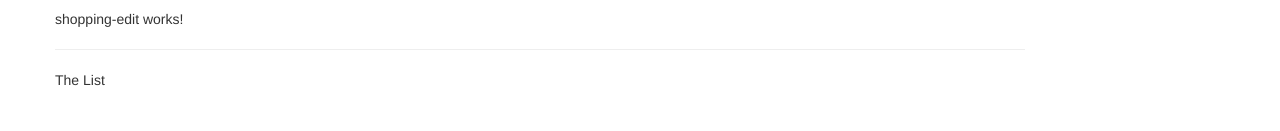
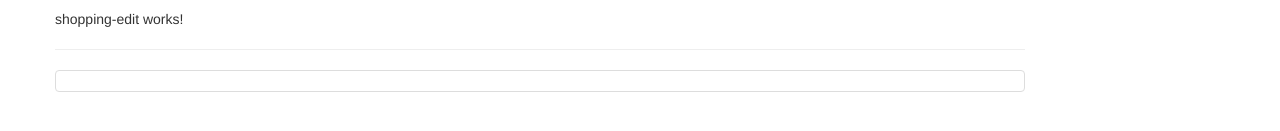
Before and after one commit to Matt658041/Angular-Recipe-Book, an Angular app: page / in a window 1280 px wide. Shown: the part 311-442 px from the top of the page. Built offline with nearby package versions, Linux system fonts and the light colour scheme.

Commit message:
created shared file

```diff
--- /dev/null
+++ b/src/app/shared/ingredient.model.ts
@@ -0,0 +1,3 @@
+export class Ingredient {
+      constructor ( public name: string, public amount: number) {}
+}
--- a/src/app/shopping-list/shopping-list.component.html
+++ b/src/app/shopping-list/shopping-list.component.html
@@ -2,6 +2,8 @@
     <div class="col-xs-10">
         <app-shopping-edit></app-shopping-edit>
         <hr>
-        <p>The List</p>
+        <ul class="list-group">
+            <a class="list-group-item" style="cursor: pointer"></a>
+        </ul>
     </div>
 </div>
--- a/src/app/shopping-list/shopping-list.component.ts
+++ b/src/app/shopping-list/shopping-list.component.ts
@@ -6,6 +6,7 @@
   styleUrls: ['./shopping-list.component.css']
 })
 export class ShoppingListComponent implements OnInit {
+ingredients = [];
 
   constructor() { }
 
```
